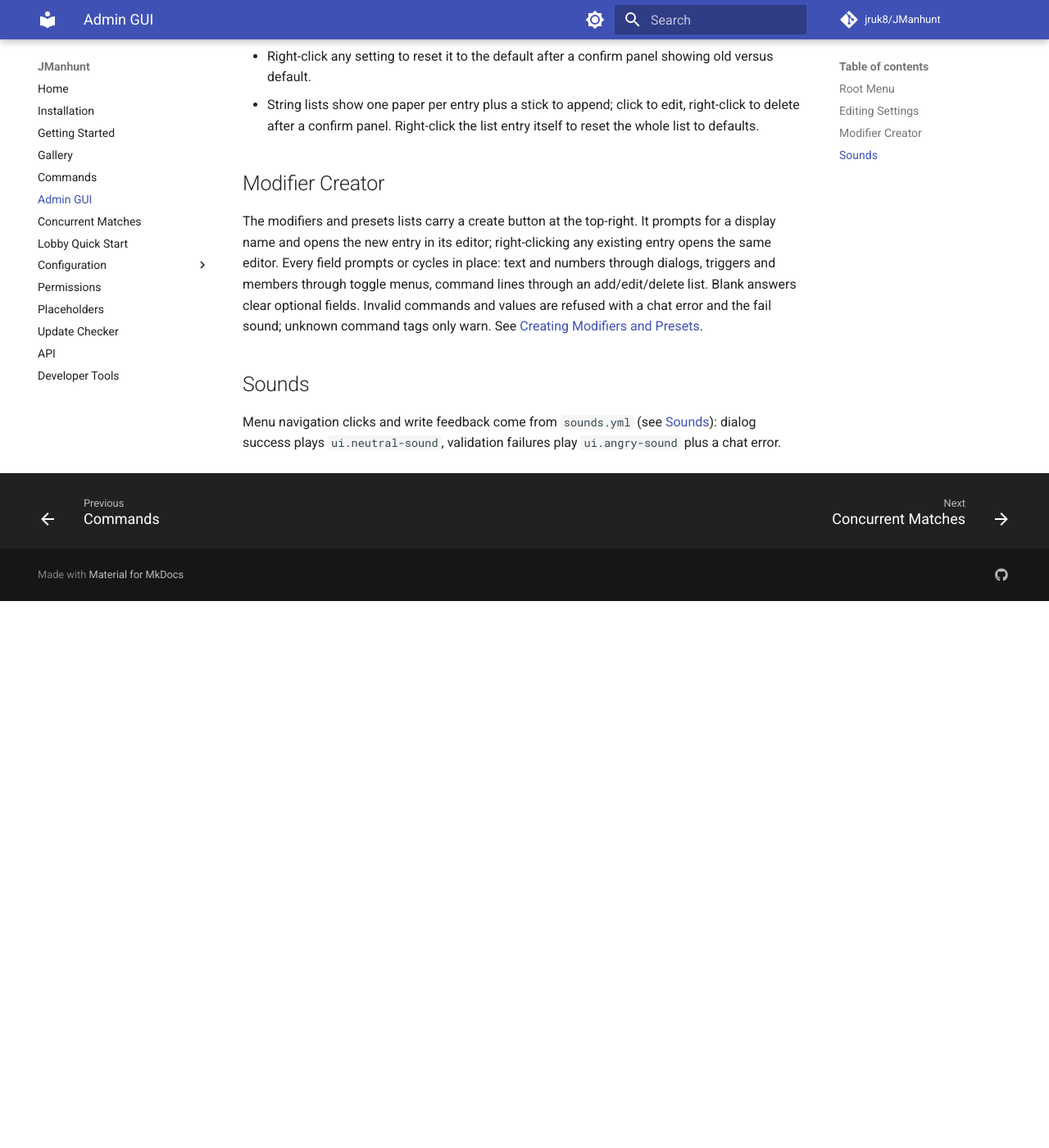
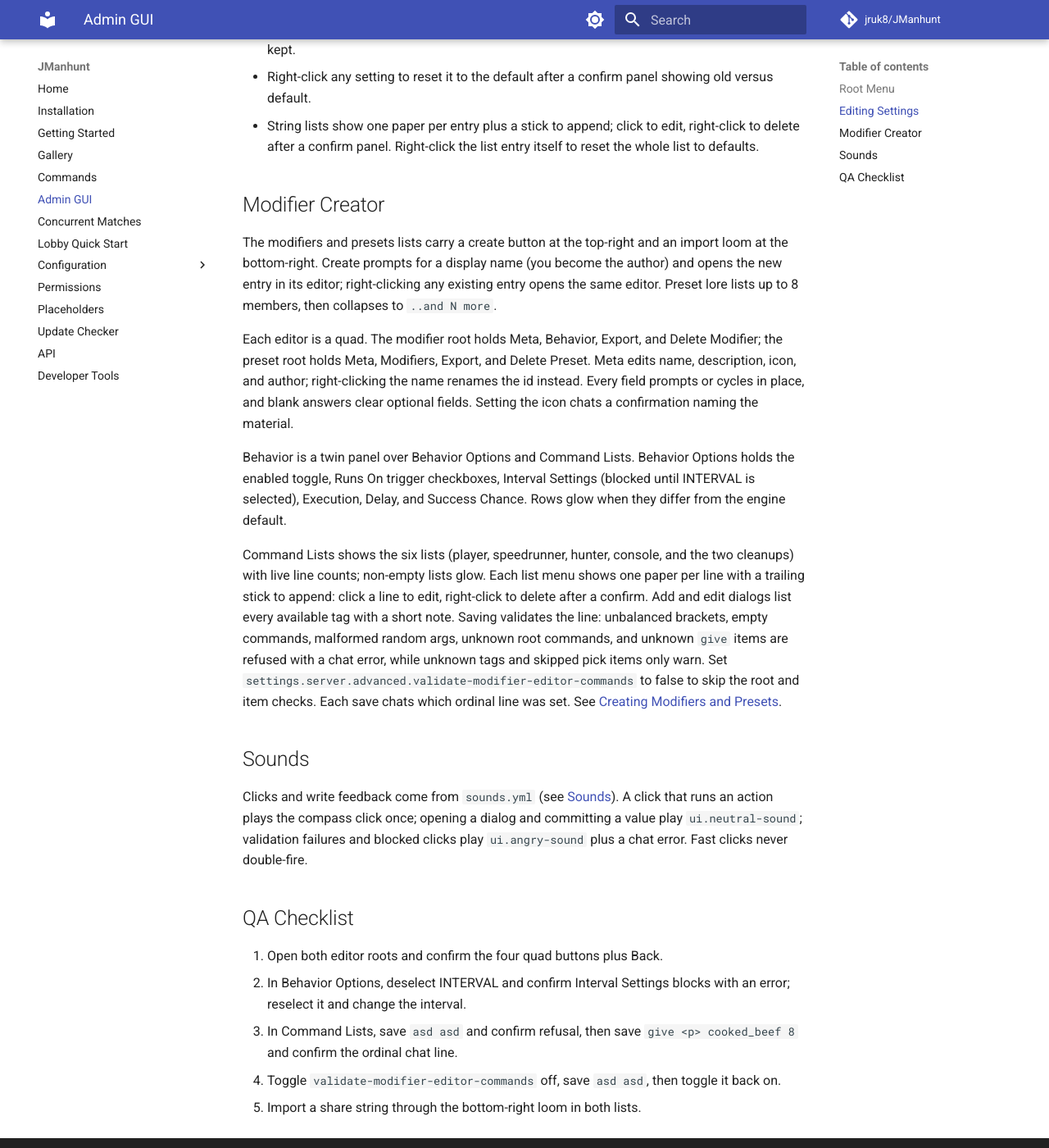
Before and after one commit to jruk8/JManhunt, an MkDocs documentation site: the page built from docs/gui.md, in a window 1280 px wide and 1400 px high, scrolled down 856 px. Shown: the whole window at 82% size. Built offline with MkDocs 1.6.1 and Material for MkDocs 9.7.7, drawn with Linux system fonts in a browser that asks for light colours; comment, search, counter and statistics services are not loaded; before the commit the page ends 1589 px from its top, so only the background shows below that; some of the changed text lies outside the part shown.

Commit message:
fix: move import button, fix preset lore, document gui batch

```diff
--- a/docs/gui.md
+++ b/docs/gui.md
@@ -12,11 +12,11 @@ panel. Starting setup or enabling the world engine dismisses it too.
 
 ## Root Menu
 
-- **Settings** (chest): the four setting categories.
+- **Settings** (chest): a quad over the four setting categories.
 - **History** (book): hover to read lifetime server stats: matches,
   kills, wins, damage, and playtime. It is display-only and opens nothing.
-- **Modifiers** (book): the modifier and preset browser, with Back
-  returning here.
+- **Modifiers** (book): a twin panel over the modifier and preset
+  browsers with live enabled counts, with Back returning here.
 
 ## Editing Settings
 
@@ -40,18 +40,55 @@ default. Buttons glow when the value differs from the default.
 ## Modifier Creator
 
 The modifiers and presets lists carry a create button at the
-top-right. It prompts for a display name and opens the new entry in
-its editor; right-clicking any existing entry opens the same editor.
-Every field prompts or cycles in place: text and numbers through
-dialogs, triggers and members through toggle menus, command lines
-through an add/edit/delete list. Blank answers clear optional
-fields. Invalid commands and values are refused with a chat error
-and the fail sound; unknown command tags only warn. See
+top-right and an import loom at the bottom-right. Create prompts
+for a display name (you become the author) and opens the new entry
+in its editor; right-clicking any existing entry opens the same
+editor. Preset lore lists up to 8 members, then collapses to
+`..and N more`.
+
+Each editor is a quad. The modifier root holds Meta, Behavior,
+Export, and Delete Modifier; the preset root holds Meta, Modifiers,
+Export, and Delete Preset. Meta edits name, description, icon, and
+author; right-clicking the name renames the id instead. Every field
+prompts or cycles in place, and blank answers clear optional
+fields. Setting the icon chats a confirmation naming the material.
+
+Behavior is a twin panel over Behavior Options and Command Lists.
+Behavior Options holds the enabled toggle, Runs On trigger
+checkboxes, Interval Settings (blocked until INTERVAL is
+selected), Execution, Delay, and Success Chance. Rows glow when
+they differ from the engine default.
+
+Command Lists shows the six lists (player, speedrunner, hunter,
+console, and the two cleanups) with live line counts; non-empty
+lists glow. Each list menu shows one paper per line with a
+trailing stick to append: click a line to edit, right-click to
+delete after a confirm. Add and edit dialogs list every available
+tag with a short note. Saving validates the line: unbalanced
+brackets, empty commands, malformed random args, unknown root
+commands, and unknown `give` items are refused with a chat error,
+while unknown tags and skipped pick items only warn. Set
+`settings.server.advanced.validate-modifier-editor-commands` to
+false to skip the root and item checks. Each save chats which
+ordinal line was set. See
 [Creating Modifiers and Presets](configuration/modifiers.md#creating-modifiers-and-presets).
 
 ## Sounds
 
-Menu navigation clicks and write feedback come from `sounds.yml`
-(see [Sounds](configuration/sounds.md)): dialog success plays
-`ui.neutral-sound`, validation failures play `ui.angry-sound` plus a
-chat error.
+Clicks and write feedback come from `sounds.yml` (see
+[Sounds](configuration/sounds.md)). A click that runs an action
+plays the compass click once; opening a dialog and committing a
+value play `ui.neutral-sound`; validation failures and blocked
+clicks play `ui.angry-sound` plus a chat error. Fast clicks never
+double-fire.
+
+## QA Checklist
+
+1. Open both editor roots and confirm the four quad buttons plus Back.
+2. In Behavior Options, deselect INTERVAL and confirm Interval Settings
+   blocks with an error; reselect it and change the interval.
+3. In Command Lists, save `asd asd` and confirm refusal, then save
+   `give <p> cooked_beef 8` and confirm the ordinal chat line.
+4. Toggle `validate-modifier-editor-commands` off, save `asd asd`,
+   then toggle it back on.
+5. Import a share string through the bottom-right loom in both lists.
--- a/src/main/resources/messages.yml
+++ b/src/main/resources/messages.yml
@@ -358,7 +358,6 @@ modifiers-gui:
   toggle-all: "Toggle all"
   toggle-all-modifiers-lore: "{total} modifiers"
   toggle-all-presets-lore: "{total} presets"
-  preset-more: "and {count} more"
   state-on: "<green>Enabled"
   state-off: "<red>Disabled"
   import-modifier: "Import Modifier"
```
Also changed, not shown: docs/configuration/modifiers.md (+17 -5 lines), 3 other files.
